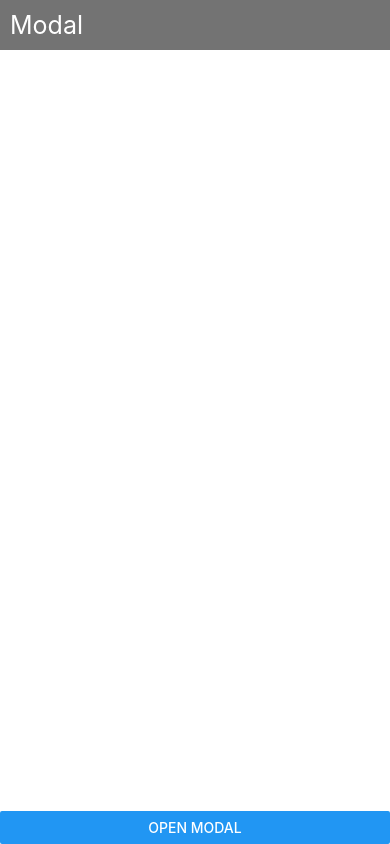
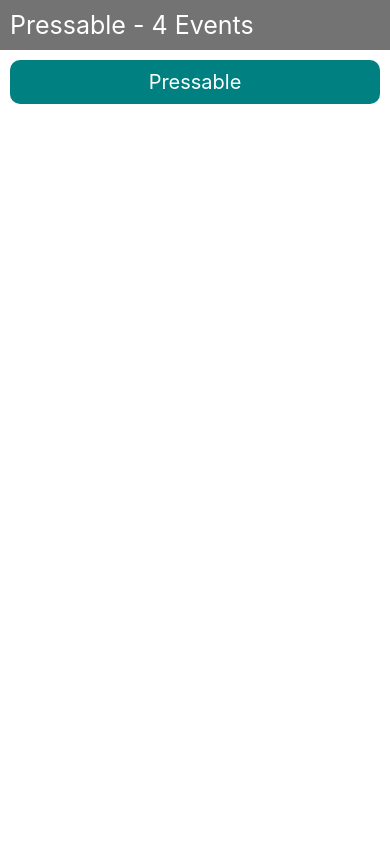
Before and after one commit to TahmeedMahbub/React-Native-Practise, a React Native app: screen / in a window 390 px wide. Built offline with nearby package versions, Linux system fonts and the light colour scheme.

Commit message:
Pressable: onPress, onLongPress, onPressIn, onPressOut

```diff
--- a/App.js
+++ b/App.js
@@ -1,37 +1,31 @@
 import React, { useState } from 'react';
-import {View, Text, StyleSheet, Button, ActivityIndicator, Modal} from 'react-native';
+import {View, Text, StyleSheet, Button, ActivityIndicator, Modal, Pressable} from 'react-native';
 
 const Header=()=>{
   return(
     <Text style={style.header}>
-      Modal
+      Pressable - 4 Events
     </Text>
     );
 }
 
 
 const App = () => {
-
-  const [showModal,setShowModal] = useState(false);
-
   return (
     <View style={style.main}>
       <Header />
 
-      {/* MODAL animationTypes :'slide', 'fade', 'none' */}
-      <Modal transparent={true} visible={showModal} animationType='slide'>
-        <View style={style.modalWrapper}>
-          <View style={style.modalView}>
-            <Text style={{ fontSize: 30,  }}>Hello Rafid!</Text>
-            <Button title="Close Modal" onPress={() => setShowModal(false)} />
-          </View>
-        </View>
-      </Modal>
-      <View style={style.bottomButton}>
-        <Button title="Open Modal" onPress={() => setShowModal(true)}/>
+      <View style={style.body}>
+        <Pressable
+          onPress={()=>console.warn("pressed")}
+          onLongPress={()=>console.warn("looooooooong pressed")} // after pressing 0.5 seconds
+          onPressIn={()=>console.warn("pressed in")}
+          onPressOut={()=>console.warn("pressed out")}
+        >
+          <Text style={style.pressable}>Pressable</Text>
+        </Pressable>
       </View>
     </View>
-
   )
 }
 
@@ -100,6 +94,17 @@ const style = StyleSheet.create({
     shadowColor: 'blue',
     elevation: 20,
   },
+  pressable: {
+    backgroundColor: "teal",
+    color: '#fff',
+    fontSize: 20,
+    margin: 10,
+    padding: 10,
+    borderRadius: 10,
+    shadowColor: 'green',
+    elevation: 50,
+    textAlign: 'center'
+  },
 })
 
 export default App;
```
